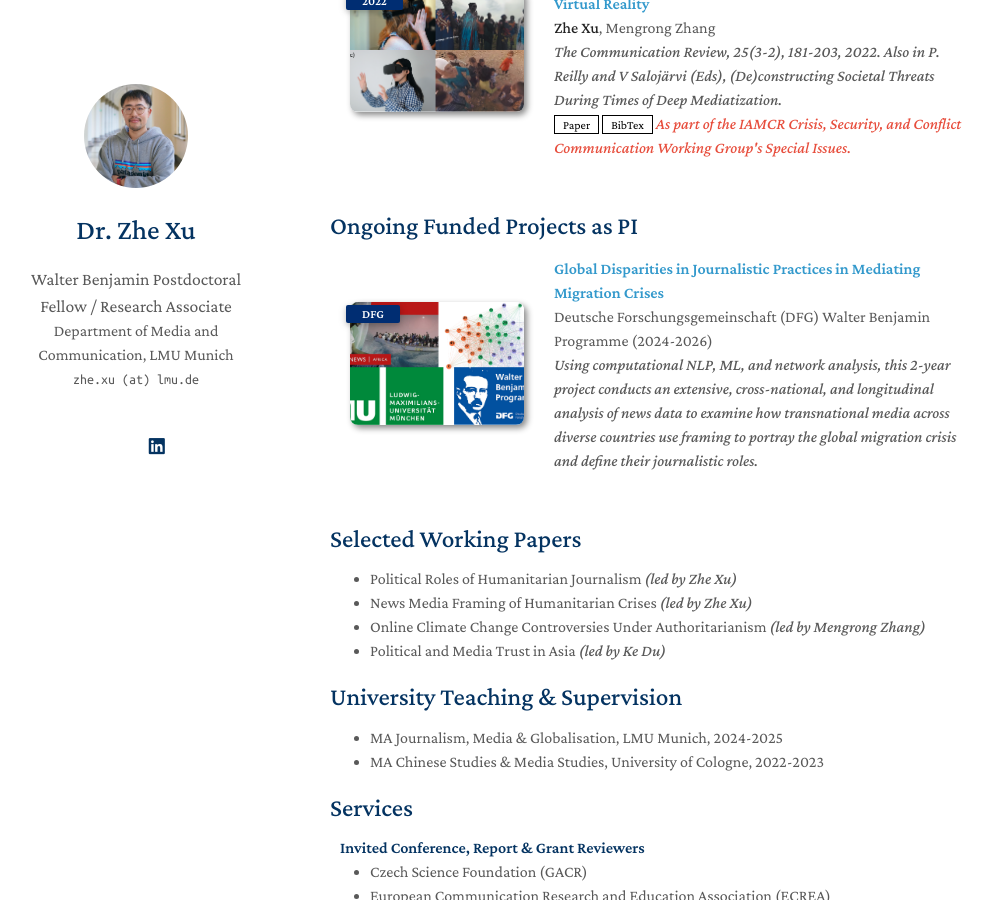
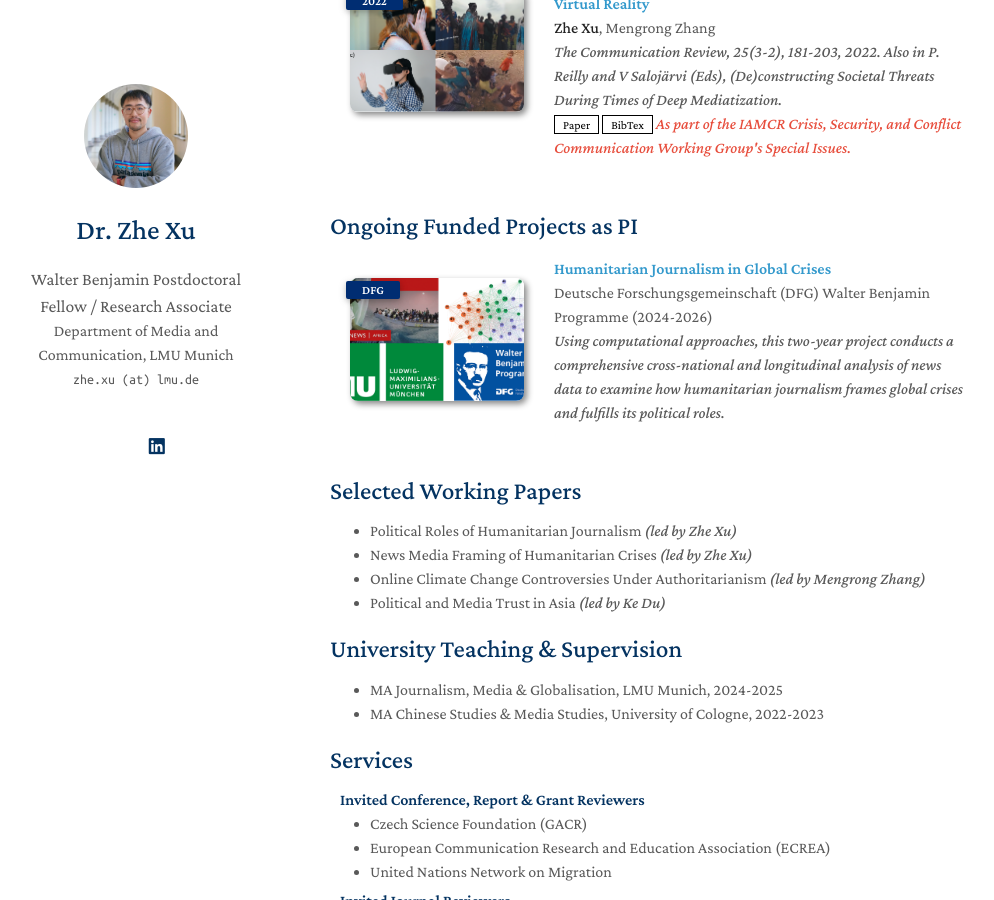
Before and after one commit to zhexuphd/home, a Jekyll site: the page built from index.md, in a window 1280 px wide and 900 px high, scrolled down 1200 px. Shown: the whole window, without its empty margins (140-1134 px from the left). Built offline with Jekyll 4.4.1, drawn with Linux system fonts in a browser that asks for light colours; a style sheet for code colours, icons or effects is not loaded; our own code applies the rules of GitHub Pages for plain Markdown files.

Commit message:
Update dfg.yml

```diff
--- a/_data/dfg.yml
+++ b/_data/dfg.yml
@@ -1,7 +1,7 @@
 main:
 
-  - title: "Global Disparities in Journalistic Practices in Mediating Migration Crises"
+  - title: "Humanitarian Journalism in Global Crises"
     authors: Deutsche Forschungsgemeinschaft (DFG) Walter Benjamin Programme (2024-2026)
     conference_short: DFG
-    conference: Using computational NLP, ML, and network analysis, this 2-year project conducts an extensive, cross-national, and longitudinal analysis of news data to examine how transnational media across diverse countries use framing to portray the global migration crisis and define their journalistic roles.
+    conference: Using computational approaches, this two-year project conducts a comprehensive cross-national and longitudinal analysis of news data to examine how humanitarian journalism frames global crises and fulfills its political roles.
     image: ./assets/img/project.jpg
```
